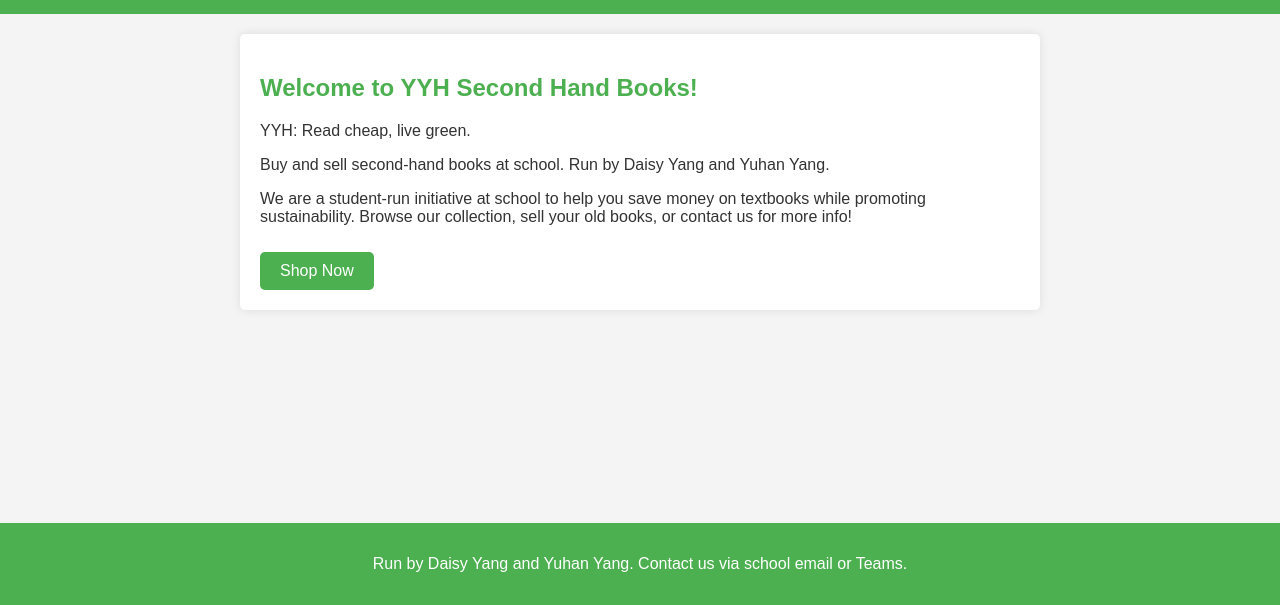
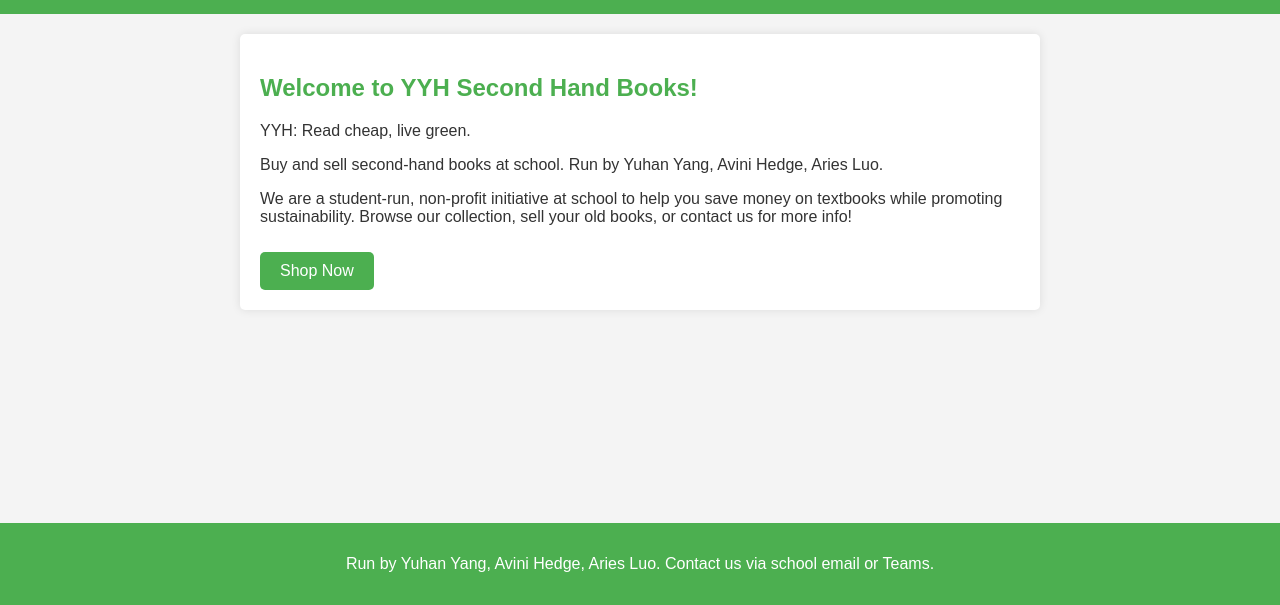
Before and after one commit to Youu-u/yyh-second-hand-books, a plain HTML site: page index.html in a window 1280 px wide. Shown: the part 195-800 px from the top of the page. Drawn offline with Linux system fonts and the light colour scheme.

Commit message:
Update index.html

```diff
--- a/index.html
+++ b/index.html
@@ -23,13 +23,13 @@
         <section>
             <h2>Welcome to YYH Second Hand Books!</h2>
             <p id="slogan">Every book deserves a second chapter.</p>
-            <p>Buy and sell second-hand books at school. Run by Daisy Yang and Yuhan Yang.</p>
-            <p>We are a student-run initiative at school to help you save money on textbooks while promoting sustainability. Browse our collection, sell your old books, or contact us for more info!</p>
+            <p>Buy and sell second-hand books at school. Run by Yuhan Yang, Avini Hedge, Aries Luo.</p>
+            <p>We are a student-run, non-profit initiative at school to help you save money on textbooks while promoting sustainability. Browse our collection, sell your old books, or contact us for more info!</p>
             <a href="products.html" class="faq-button">Shop Now</a>
         </section>
     </main>
     <footer>
-        <p>Run by Daisy Yang and Yuhan Yang. Contact us via school email or Teams.</p>
+        <p>Run by Yuhan Yang, Avini Hedge, Aries Luo. Contact us via school email or Teams.</p>
     </footer>
     <script src="script.js"></script>
 </body>
```
